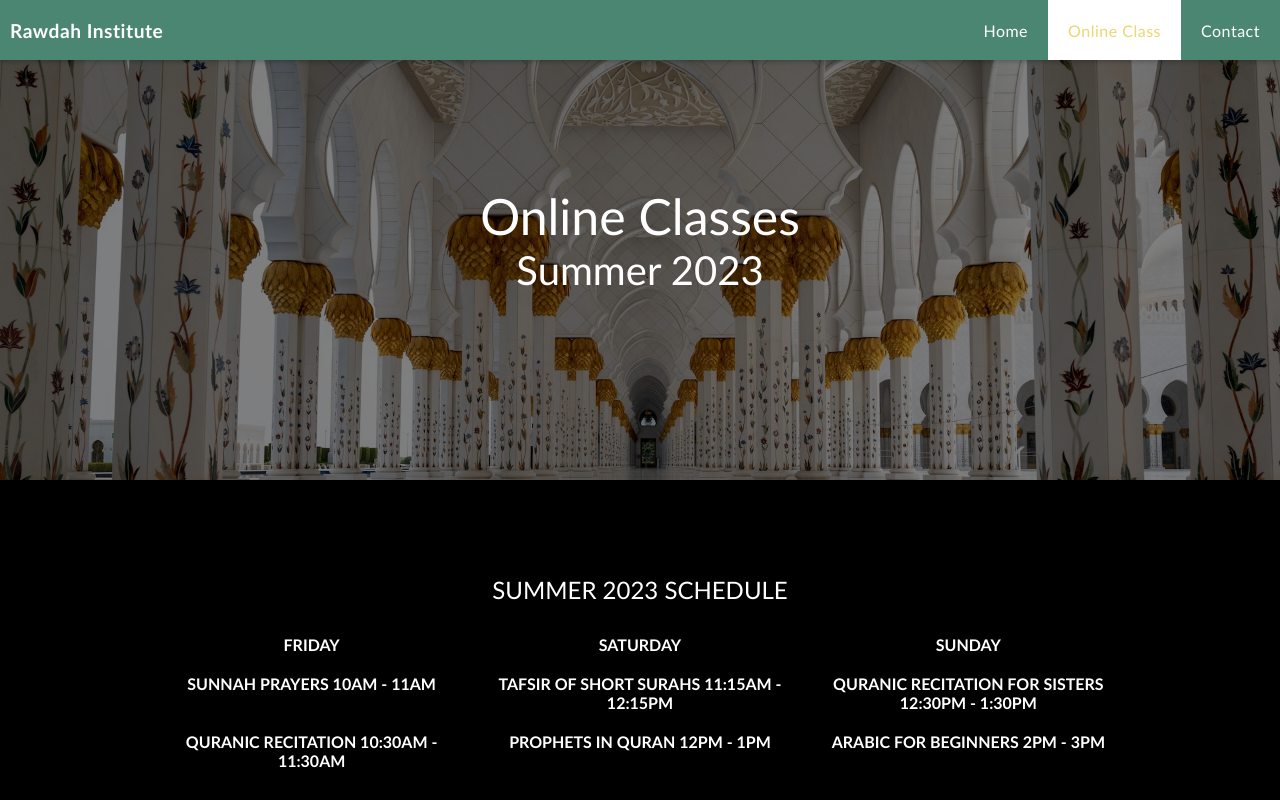
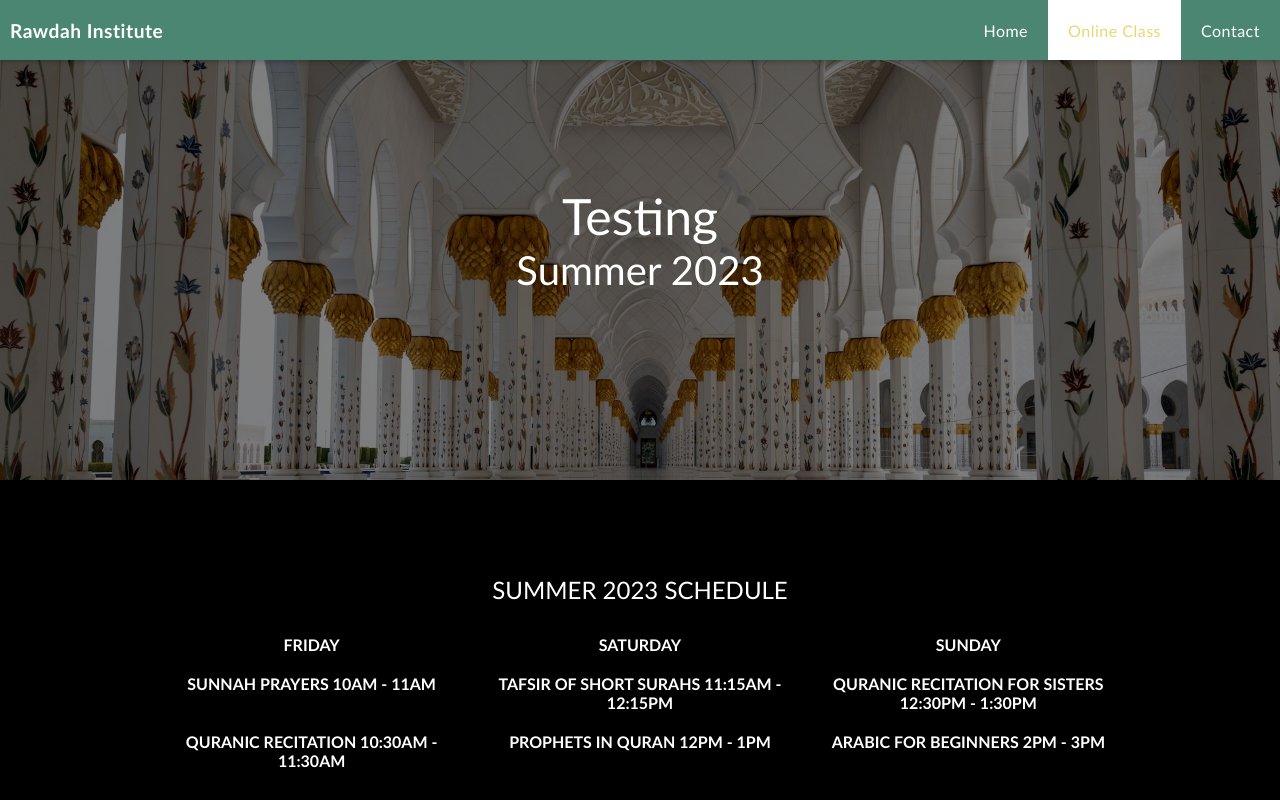
Before and after one commit to tahmid198/Rawdah_Institute, a React (Create React App) app: page /OnlineClass in a window 1280 px wide. Shown: the top 800 px of the page. Built offline with nearby package versions, Linux system fonts and the light colour scheme.

Commit message:
testing ci/cd

```diff
--- a/src/components/online-class.js
+++ b/src/components/online-class.js
@@ -32,7 +32,7 @@ export default function OnlineClass(){
         <section className="sec-container">
             <div className="title">
                 <div className="title-info">
-                    <h1>Online Classes</h1>
+                    <h1>Testing</h1>
                         <p>Summer 2023</p>
                 </div>
             </div>
```
